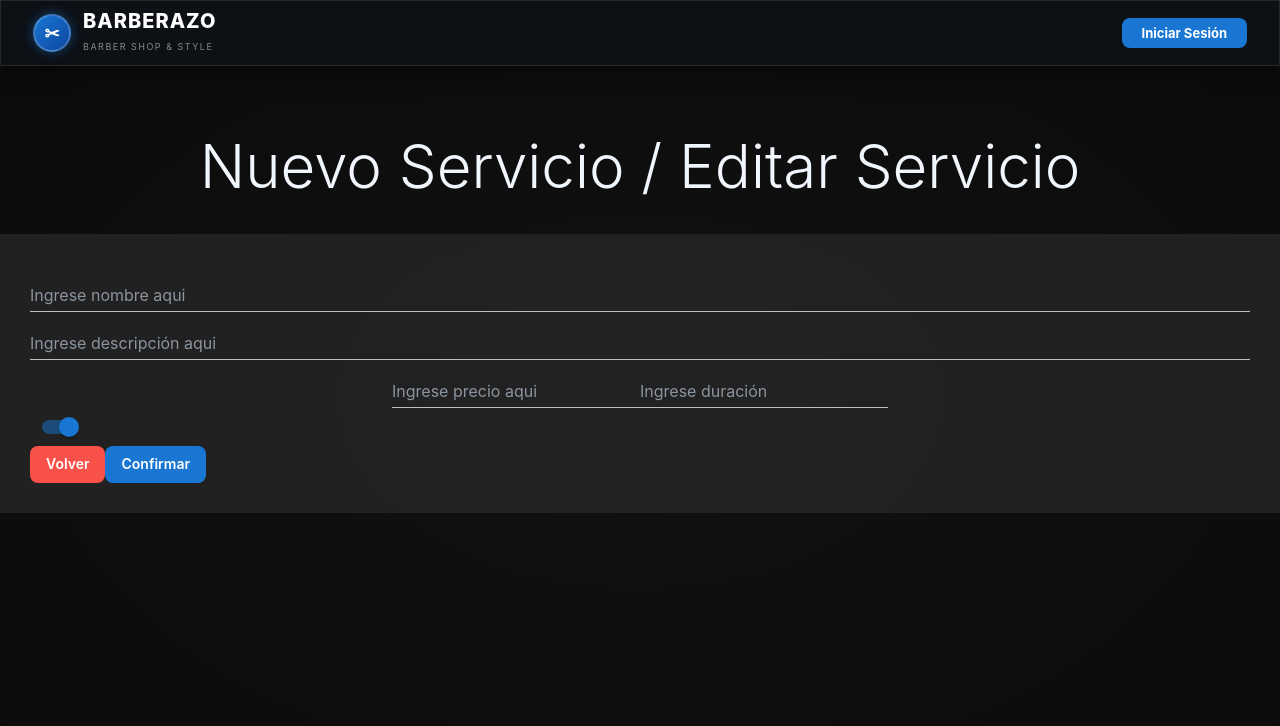
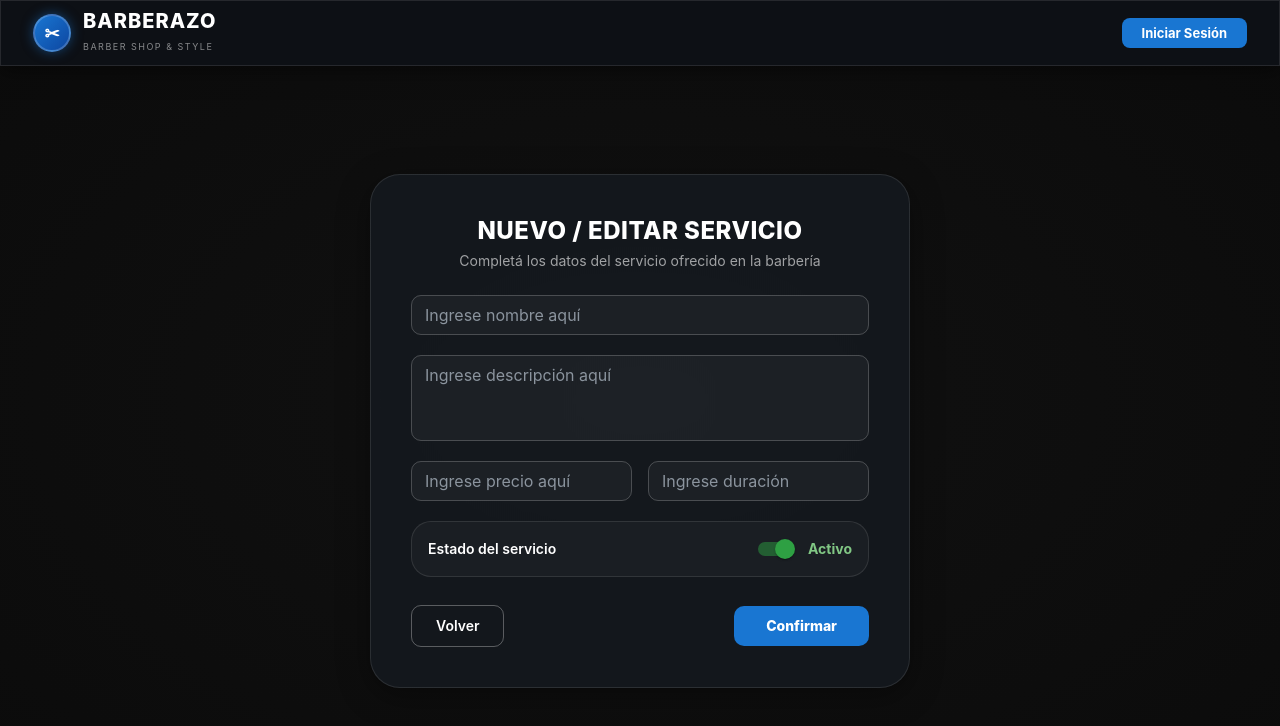
Before and after one commit to MartinDidoli/Barberazo, a React app in the folder web/: page /servicios-dueno/newService in a window 1280 px wide. Shown: the top 726 px of the page. Built offline with nearby package versions, Linux system fonts and the light colour scheme; the HTML template or start-up script is replaced by a standard one.

Commit message:
union con lo de martin

```diff
--- a/web/src/pages/Owner/CreateService.jsx
+++ b/web/src/pages/Owner/CreateService.jsx
@@ -1,60 +1,242 @@
-import { Box, Button, Switch, TextField, Typography } from "@mui/material";
+import { useState } from "react";
+import {
+  Alert,
+  Box,
+  Button,
+  FormControlLabel,
+  Paper,
+  Switch,
+  TextField,
+  Typography,
+} from "@mui/material";
 import { useNavigate } from "react-router-dom";
 
 export const CreateService = () => {
   const navigate = useNavigate();
+  const borderRadius = "10px";
+
+  const [nombre, setNombre] = useState("");
+  const [descripcion, setDescripcion] = useState("");
+  const [precio, setPrecio] = useState("");
+  const [duracion, setDuracion] = useState("");
+  const [activo, setActivo] = useState(true);
+  const [errorMessage, setErrorMessage] = useState("");
+  const [successMessage, setSuccessMessage] = useState("");
+
+  const handleSubmit = (e) => {
+    e.preventDefault();
+    setErrorMessage("");
+    setSuccessMessage("");
+
+    if (!nombre.trim() || !precio.trim() || !duracion.trim()) {
+      setErrorMessage("Por favor completá el nombre, precio y duración del servicio.");
+      return;
+    }
+
+    setSuccessMessage("¡Servicio guardado con éxito! Redirigiendo...");
+    setTimeout(() => {
+      navigate("/servicios-dueno");
+    }, 1000);
+  };
+
   return (
-    <>
+    <Box
+      sx={{
+        minHeight: "calc(100vh - 70px)",
+        display: "flex",
+        justifyContent: "center",
+        alignItems: "center",
+        p: { xs: 2, md: 4 },
+      }}
+    >
+      <Paper
+        elevation={0}
+        sx={{
+          width: "100%",
+          maxWidth: "540px",
+          p: { xs: 3, md: 5 },
+          borderRadius: 3,
+          display: "flex",
+          flexDirection: "column",
+          gap: 3,
+        }}
+      >
+        {/* ENCABEZADO */}
+        <Box sx={{ textAlign: "center" }}>
+          <Typography
+            variant="h5"
+            sx={{ color: "white", fontWeight: 800, letterSpacing: "0.5px" }}
+          >
+            NUEVO / EDITAR SERVICIO
+          </Typography>
+          <Typography
+            variant="body2"
+            sx={{ color: "rgba(255, 255, 255, 0.6)", mt: 0.5 }}
+          >
+            Completá los datos del servicio ofrecido en la barbería
+          </Typography>
+        </Box>
+
+        {/* FORMULARIO */}
+        <Box
+          component="form"
+          onSubmit={handleSubmit}
+          sx={{ display: "flex", flexDirection: "column", gap: 2.5 }}
+        >
+          {errorMessage && (
+            <Alert severity="error" sx={{ borderRadius: borderRadius }}>
+              {errorMessage}
+            </Alert>
+          )}
+
+          {successMessage && (
+            <Alert severity="success" sx={{ borderRadius: borderRadius }}>
+              {successMessage}
+            </Alert>
+          )}
+
+          <TextField
+            id="service-nombre"
+            label="Ingrese nombre aquí"
+            variant="outlined"
+            size="small"
+            fullWidth
+            value={nombre}
+            onChange={(e) => {
+              setNombre(e.target.value);
+              setErrorMessage("");
+            }}
+          />
+
+          <TextField
+            id="service-descripcion"
+            label="Ingrese descripción aquí"
+            variant="outlined"
+            size="small"
+            multiline
+            rows={3}
+            fullWidth
+            value={descripcion}
+            onChange={(e) => setDescripcion(e.target.value)}
+          />
+
+          {/* PRECIO Y DURACIÓN (LATERALES EN DESKTOP, VERTICALES EN MOBILE) */}
           <Box
             sx={{
               display: "flex",
-          flexDirection: "column",
-          alignItems: "center",
-          padding: 4,
-          pt: 8,
+              flexDirection: { xs: "column", sm: "row" },
+              gap: 2,
             }}
           >
-        <Typography variant="h2" fontWeight="bold">
-          Nuevo Servicio / Editar Servicio
+            <TextField
+              id="service-precio"
+              label="Ingrese precio aquí"
+              type="number"
+              variant="outlined"
+              size="small"
+              fullWidth
+              value={precio}
+              onChange={(e) => {
+                setPrecio(e.target.value);
+                setErrorMessage("");
+              }}
+            />
+
+            <TextField
+              id="service-duracion"
+              label="Ingrese duración"
+              variant="outlined"
+              size="small"
+              fullWidth
+              value={duracion}
+              onChange={(e) => {
+                setDuracion(e.target.value);
+                setErrorMessage("");
+              }}
+            />
+          </Box>
+
+          {/* SWITCH DE ESTADO */}
+          <Box
+            sx={{
+              display: "flex",
+              alignItems: "center",
+              justifyContent: "space-between",
+              px: 2,
+              py: 1,
+              borderRadius: 2,
+              backgroundColor: "rgba(255, 255, 255, 0.03)",
+              border: "1px solid rgba(255, 255, 255, 0.1)",
+            }}
+          >
+            <Typography variant="body2" sx={{ color: "white", fontWeight: 600 }}>
+              Estado del servicio
             </Typography>
+            <FormControlLabel
+              sx={{ m: 0 }}
+              control={
+                <Switch
+                  checked={activo}
+                  onChange={(e) => setActivo(e.target.checked)}
+                  color="success"
+                />
+              }
+              label={
+                <Typography
+                  variant="body2"
+                  sx={{
+                    color: activo ? "#81c784" : "rgba(255,255,255,0.5)",
+                    fontWeight: 700,
+                    ml: 0.5,
+                  }}
+                >
+                  {activo ? "Activo" : "Inactivo"}
+                </Typography>
+              }
+            />
           </Box>
-       <Box sx={{display: 'flex', flexDirection: 'column', padding: '30px', backgroundColor: '#272727c4'}}>
-        <TextField label="Ingrese nombre aqui" variant="standard" color="success" />
-        <TextField label="Ingrese descripción aqui" variant="standard"  color="success"/>
-        <Box sx={{margin: 'auto'}}>
-          {/* Estos dos van a ir laterales en desktop y verticales en mobile */}
-          <TextField label="Ingrese precio aqui" variant="standard" color="primary" />
-          <TextField label="Ingrese  duración" variant="standard" color="secondary"/>
-        </Box>
-        <Switch {..."Está activo?"} defaultChecked />
-        <Box>
+
+          {/* BOTONES DE ACCIÓN */}
+          <Box
+            sx={{
+              display: "flex",
+              justifyContent: "space-between",
+              alignItems: "center",
+              gap: 2,
+              mt: 1,
+            }}
+          >
             <Button
-            variant="contained"
-            color="error"
-            sx={{}}
-            onClick={() => {
-              navigate("/servicios-dueno");
+              variant="outlined"
+              onClick={() => navigate("/servicios-dueno")}
+              sx={{
+                borderColor: "rgba(255, 255, 255, 0.3)",
+                color: "white",
+                borderRadius: borderRadius,
+                px: 3,
+                py: 1,
+                fontWeight: 600,
               }}
             >
               Volver
             </Button>
+
             <Button
+              type="submit"
               variant="contained"
-            sx={{}}
-            onClick={() => {
-              alert("Guarda cambios, y vuelve para atras");
+              sx={{
+                backgroundColor: "#1976d2",
+                borderRadius: borderRadius,
+                px: 4,
+                py: 1,
+                fontWeight: 800,
               }}
             >
               Confirmar
             </Button>
           </Box>
         </Box>
-    </>
+      </Paper>
+    </Box>
   );
 };
-
-/*
-import { Button, TextField, Box, Typography } from "@mui/material";
-import { useNavigate } from "react-router-dom";
-
-*/
--- a/web/src/pages/Owner/HabilitarFecha.jsx
+++ b/web/src/pages/Owner/HabilitarFecha.jsx
@@ -12,7 +12,6 @@ import {
   MenuItem,
   Select,
   FormControl,
-  InputLabel,
   Snackbar,
   Alert,
   Chip,
@@ -40,7 +39,7 @@ export const HabilitarFecha = () => {
   const [modalAsignarOpen, setModalAsignarOpen] = useState(false);
   const [empleadoSeleccionado, setEmpleadoSeleccionado] = useState('');
   const [empleadosList, setEmpleadosList] = useState([]);
-  const [turnoLaboral, setTurnoLaboral] = useState('09:00 - 17:00'); // Turno del empleado (8hs por defecto)
+  const [, setTurnoLaboral] = useState('09:00 - 17:00'); // Turno del empleado (8hs por defecto)
   const [horaEmpleadoDesde, setHoraEmpleadoDesde] = useState('09:00');
   const [horaEmpleadoHasta, setHoraEmpleadoHasta] = useState('17:00');
 
@@ -127,12 +126,13 @@ export const HabilitarFecha = () => {
   };
 
   return (
-    <Box sx={{ minHeight: 'calc(100vh - 70px)', display: 'flex', justifyContent: 'center', p: { xs: 2, md: 4 } }}>
+    <Box sx={{ minHeight: 'calc(100vh - 70px)', display: 'flex', justifyContent: 'center', alignItems: 'flex-start', p: { xs: 2, md: 4 } }}>
       <Paper
         elevation={0}
         sx={{
           width: '100%',
           maxWidth: { xs: '100%', md: '1150px', lg: '1350px', xl: '1500px' },
+          height: 'fit-content',
           p: { xs: 2.5, md: 4 },
           borderRadius: 3,
           display: 'flex',
@@ -142,6 +142,20 @@ export const HabilitarFecha = () => {
       >
         {/* ENCABEZADO */}
         <Box sx={{ display: 'flex', justifyContent: 'space-between', alignItems: 'center', flexWrap: 'wrap', gap: 2 }}>
+          <Box sx={{ display: 'flex', alignItems: 'center', gap: 1 }}>
+            {/* Flecha volver en Mobile */}
+            <Button
+              onClick={() => navigate('/home-staff')}
+              sx={{
+                display: { xs: 'flex', md: 'none' },
+                color: 'white',
+                fontSize: '24px',
+                minWidth: '36px',
+                p: 0,
+              }}
+            >
+              ←
+            </Button>
             <Box>
               <Typography variant="h5" sx={{ color: 'white', fontWeight: 800, letterSpacing: '0.5px' }}>
                 HABILITAR / DESHABILITAR FECHAS Y HORARIOS
@@ -150,10 +164,11 @@ export const HabilitarFecha = () => {
                 Configuración del calendario laboral, rangos horarios y asignación de personal
               </Typography>
             </Box>
+          </Box>
           <Button
             variant="outlined"
             onClick={() => navigate('/home-staff')}
-            sx={{ borderColor: 'rgba(255,255,255,0.3)', color: 'white' }}
+            sx={{ display: { xs: 'none', md: 'inline-flex' }, borderColor: 'rgba(255,255,255,0.3)', color: 'white' }}
           >
             ← Volver a Turnos
           </Button>
--- a/web/src/pages/Owner/ServiciosDueno.jsx
+++ b/web/src/pages/Owner/ServiciosDueno.jsx
@@ -92,13 +92,13 @@ export const ServiciosDueno = () => {
       </Paper>
 
       {/* BOTÓN FLOTANTE (Solo Mobile) */}
-      < Fab
+      <Fab
         color="primary"
         aria-label="add"
         sx={{ display: { xs: 'flex', md: 'none' }, position: 'fixed', bottom: 32, right: 32, backgroundColor: '#0056b3' }}
-        onClick={() => alert('Redirige a CREAR SERVICIO (CUU 7.1)')}
+        onClick={() => navigate('/servicios-dueno/newService')}
       >
-        < Typography sx={{ fontSize: '30px', color: 'white', mt: -0.5 }}>+</Typography>
+        <Typography sx={{ fontSize: '30px', color: 'white', mt: -0.5 }}>+</Typography>
       </Fab>
 
     </Box>
```
Also changed, not shown: web/src/pages/Owner/ClientesDueno.jsx (+13 -3 lines). Lines whose indentation alone changed are shown as unchanged.
